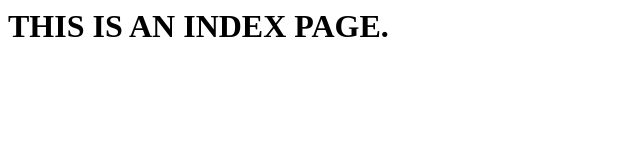
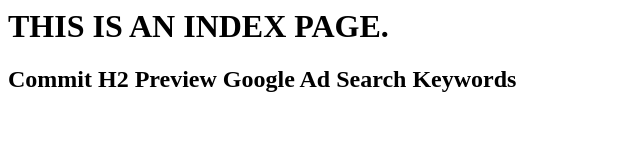
Before and after one commit to mhorn97/team-repo, a plain HTML site: page index.html in a window 1280 px wide. Shown: the whole page, without its empty margins (0-640 px from the left). Drawn offline with Linux system fonts and the light colour scheme.

Commit message:
Added line

```diff
--- a/index.html
+++ b/index.html
@@ -1 +1,2 @@
 <h1>THIS IS AN INDEX PAGE.</h1>
+<h2>Commit H2 Preview Google Ad Search Keywords</h2>
```
